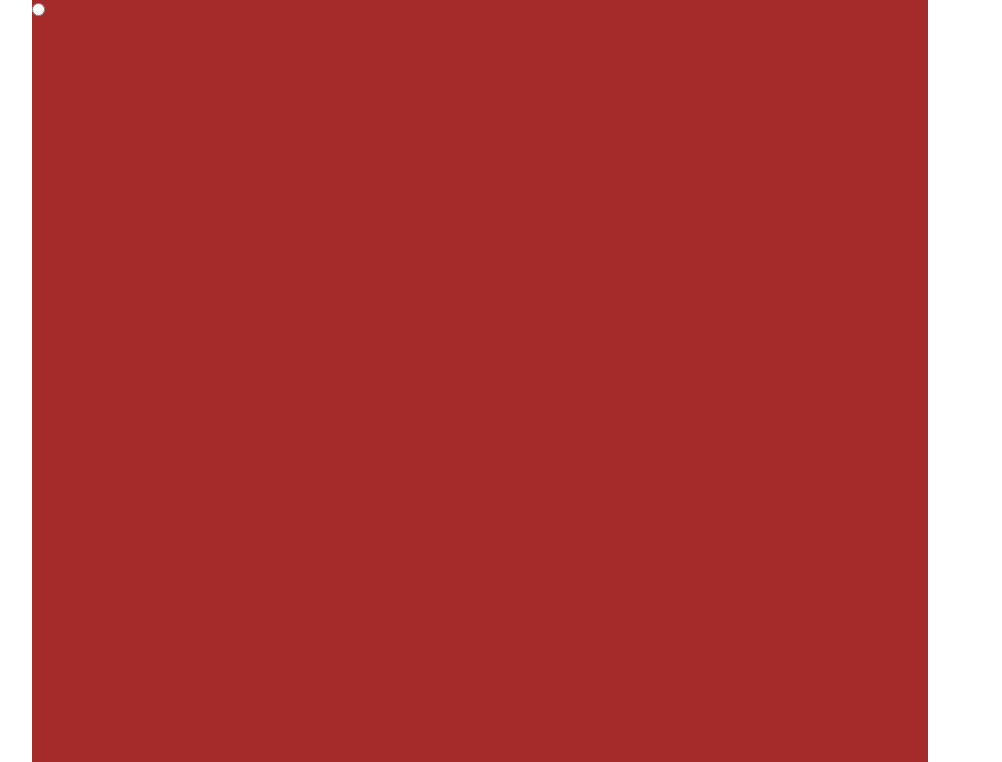
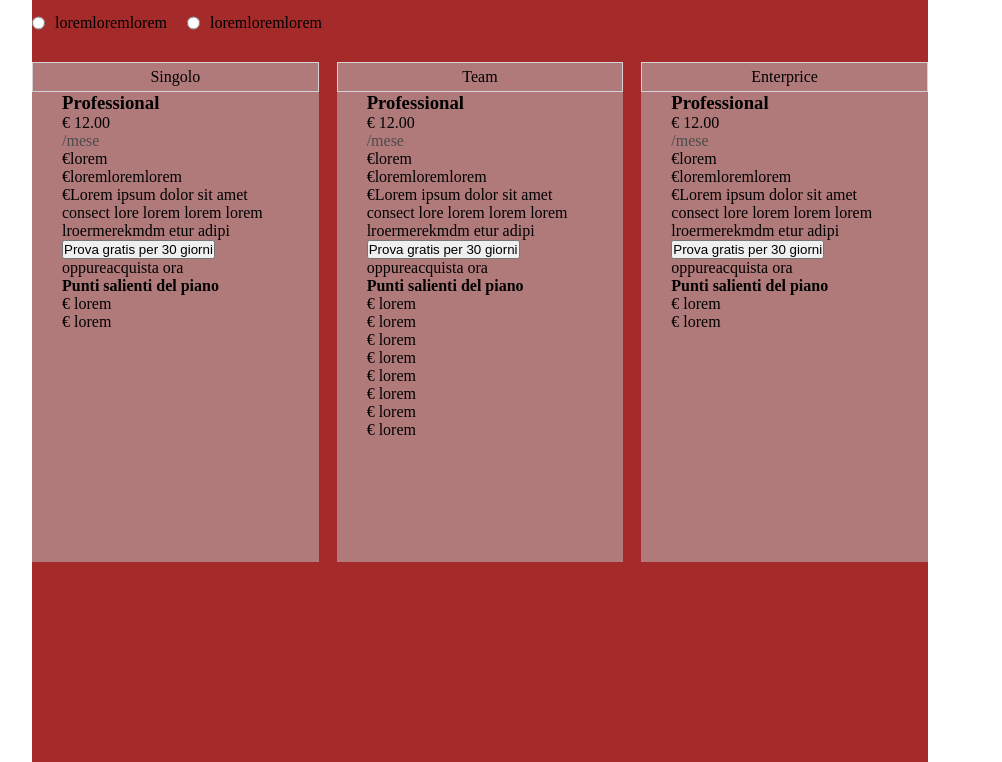
Before and after one commit to federico697/htmlcss-dropbox, a plain HTML site: page index.html in a window 1280 px wide. Shown: the part 823-1585 px from the top of the page, without its empty margins (160-1162 px from the left). Drawn offline with Linux system fonts and the light colour scheme.

Commit message:
inizio sezione 2 del main

```diff
--- a/asset/css/style.css
+++ b/asset/css/style.css
@@ -22,7 +22,7 @@ nav{
     padding: 10px 0;
 }
 
-ul{
+.lista-nav{
     display: flex;
     justify-content: space-around;
 }
@@ -88,12 +88,47 @@ h2{
 }
 
 .cerchio{
-    height: 3px;
-    width: 3px;
     border-radius: 50%;
     border: 1px solid gray;
+    margin-right: 10px;
+}
+
+.container-cerchi{
+    margin: 30px 0;
+    display: flex;
 }
 
 .cerchio-blu{
     border: 2px solid blue;
 }
+
+.text-cerchio{
+    padding-right: 20px;
+}
+
+.piani{
+    display: flex;
+    justify-content: space-between;
+}
+
+#piano1,
+#piano2,
+#piano3{
+    flex-basis: 32%;
+    background-color: rgb(177, 122, 122);
+    height: 500px;
+}
+
+.nome-piano{
+    text-align: center;
+    padding: 5px 0;
+    border: 1px solid lightgray;
+}
+
+#grigio{
+    color: rgb(77, 75, 75);
+}
+
+.container-piano{
+    padding: 0 30px;
+}
--- a/index.html
+++ b/index.html
@@ -12,7 +12,7 @@
     <header>
         <nav>
             <div class="box-nav">
-                <ul>
+                <ul class="lista-nav">
                     <li>lorem</li>
                     <li>lorem</li>
                     <li>lorem</li>
@@ -20,7 +20,7 @@
                 </ul>
             </div>
             <div class="box-nav ">
-                <ul>
+                <ul class="lista-nav">
                     <li>lorem</li>
                     <li>lorem</li>
                     <li>lorem</li>
@@ -46,13 +46,79 @@
     <main>
         <section class="section1">
             <h2>Trova il piano bussines che fa per te</h2>
-            <div>
-                <input type="radio" class="cerchio-blu">
-                <span class="text-cerchio"></span>
+            <div class="container-cerchi">
+                <input type="radio" class="cerchio-blu cerchio">
+                <span class="text-cerchio">loremloremlorem</span>
+                <input type="radio" class="cerchio">
+                <span class="text-cerchio2">loremloremlorem</span>
             </div>
-            <div>
-                <input type="radio">
-                <span class="text-cerchio"></span>
+            <div class="piani">
+                <div id="piano1">
+                    <div class="nome-piano">
+                        Singolo
+                    </div>
+                    <div class="container-piano">
+                        <h3>Professional</h3>
+                        <div>&#8364; 12.00</div>
+                        <div id="grigio">/mese</div>
+                        <div>&#8364;lorem</div>
+                        <div>&#8364;loremloremlorem</div>
+                        <div>&#8364;Lorem ipsum dolor sit amet consect lore lorem lorem lorem lroermerekmdm etur adipi</div>
+                        <button class="btn-piano">Prova gratis per 30 giorni</button>
+                        <div>oppure<span>acquista ora</span></div>
+                        <h4>Punti salienti del piano</h4>
+                        <ul class="lista-piani">
+                            <li>&#8364; lorem</li>
+                            <li>&#8364; lorem</li>
+                        </ul>
+                    </div>
+                </div>
+                <div id="piano2">
+                    <div class="nome-piano">
+                        Team
+                    </div>
+                    <div class="container-piano">
+                        <h3>Professional</h3>
+                        <div>&#8364; 12.00</div>
+                        <div id="grigio">/mese</div>
+                        <div>&#8364;lorem</div>
+                        <div>&#8364;loremloremlorem</div>
+                        <div>&#8364;Lorem ipsum dolor sit amet consect lore lorem lorem lorem lroermerekmdm etur adipi</div>
+                        <button class="btn-piano">Prova gratis per 30 giorni</button>
+                        <div>oppure<span>acquista ora</span></div>
+                        <h4>Punti salienti del piano</h4>
+                        <ul class="lista-piani">
+                            <li>&#8364; lorem</li>
+                            <li>&#8364; lorem</li>
+                            <li>&#8364; lorem</li>
+                            <li>&#8364; lorem</li>
+                            <li>&#8364; lorem</li>
+                            <li>&#8364; lorem</li>
+                            <li>&#8364; lorem</li>
+                            <li>&#8364; lorem</li>
+                        </ul>
+                    </div>
+                </div>
+                <div id="piano3">
+                    <div class="nome-piano">
+                        Enterprice
+                    </div>
+                    <div class="container-piano">
+                        <h3>Professional</h3>
+                        <div>&#8364; 12.00</div>
+                        <div id="grigio">/mese</div>
+                        <div>&#8364;lorem</div>
+                        <div>&#8364;loremloremlorem</div>
+                        <div>&#8364;Lorem ipsum dolor sit amet consect lore lorem lorem lorem lroermerekmdm etur adipi</div>
+                        <button class="btn-piano">Prova gratis per 30 giorni</button>
+                        <div>oppure<span>acquista ora</span></div>
+                        <h4>Punti salienti del piano</h4>
+                        <ul class="lista-piani">
+                            <li>&#8364; lorem</li>
+                            <li>&#8364; lorem</li>
+                        </ul>
+                    </div>
+                </div>
             </div>
         </section>
     </main>
```
